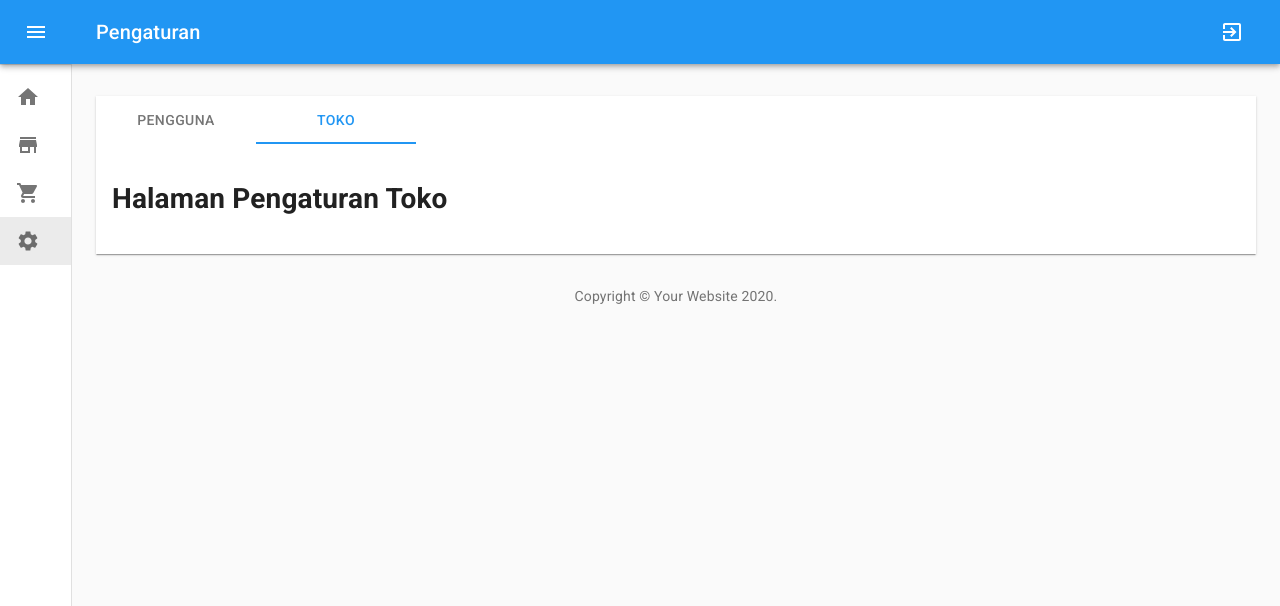
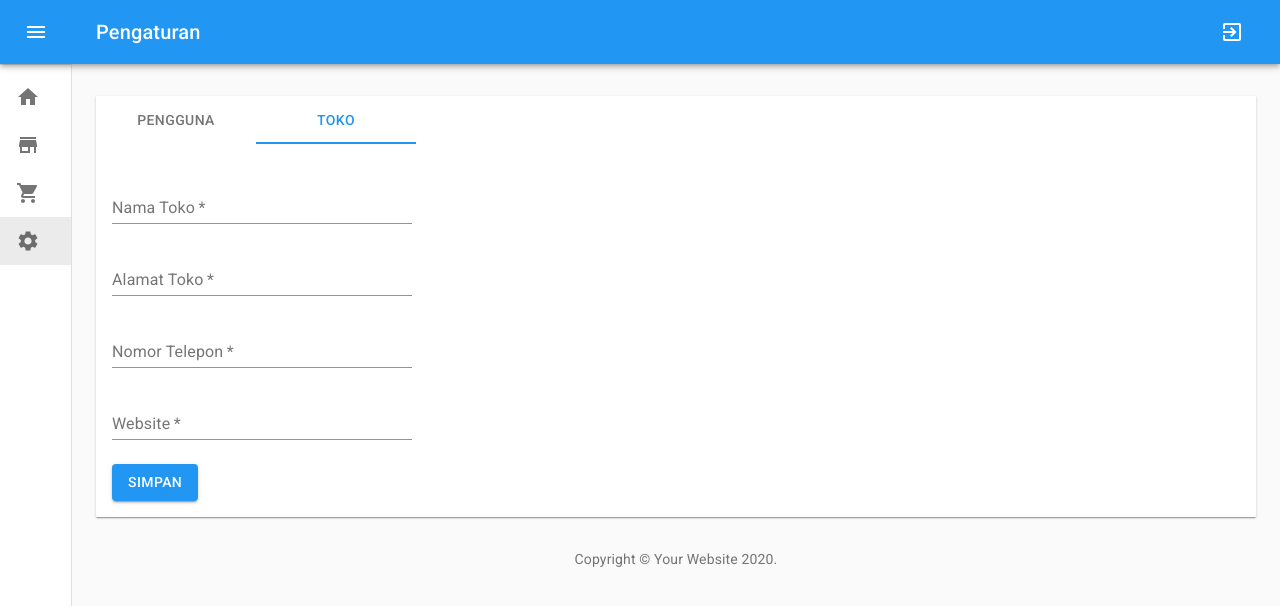
Before and after one commit to toufanialfarisi/aplikasi-penjualan-react-firebase, a React (Create React App) app: page /pengaturan/toko in a window 1280 px wide. Shown: the top 606 px of the page. Built offline with nearby package versions, Linux system fonts and the light colour scheme; no server answers; sample sign-in values are in the browser's storage.

Commit message:
hari ke-3 : Informasi Toko

```diff
--- /dev/null
+++ b/src/pages/private/pengaturan/styles/toko.js
@@ -0,0 +1,14 @@
+import {makeStyles} from '@material-ui/core/styles';
+
+const useStyles = makeStyles(theme => ({
+    pengaturanToko:{
+        display:'flex',
+        flexDirection:'column',
+        width:300
+    },
+    tombolSimpan:{
+        marginTop:theme.spacing(2)
+    }
+}));
+
+export default useStyles;
--- a/src/pages/private/pengaturan/toko.js
+++ b/src/pages/private/pengaturan/toko.js
@@ -1,9 +1,159 @@
-import React from 'react';
+import React, {useState} from 'react';
+import TextField from '@material-ui/core/TextField'
+import Button from '@material-ui/core/Button';
+import isUrl from 'validator/lib/isURL';
+// styles
+import useStyles from './styles/toko';
+
+// import firebase hook
+import {useFirebase} from '../../../components/FirebaseProvider';
 
 function Toko(){
+
+    const classes = useStyles();
+
+    const {firestore, user} = useFirebase();
+
+    const tokoDoc = firestore.doc(`toko/${user.uid}`)
+
+    const [form, setForm] = useState({
+         nama:'',
+         alamat:'',
+         telepon:'',
+         website:''
+    });
+
+    const [error, setError] = useState({
+        nama:'',
+        alamat:'',
+        telepon:'',
+        website:''
+    })
+
+    const [isSubmitting, setSubmitting] = useState(false);
+
+    const handleChange = (e) => {
+        setForm({
+            ...form,
+            [e.target.name]:e.target.value
+        })
+
+        setError({
+            ...error,
+            [e.target.name]:''
+        })
+
+    }
+
+    console.log(form)
+
+
+    const validate = () => {
+
+        const newError = {...error};
+
+        if(!form.nama){
+            newError.nama = "Nama wajib diisi";
+        }
+        if (!form.alamat){
+            newError.alamat = "Alamat wajib diisi";
+        }
+        if (!form.telepon){
+            newError.telepon = "Telepon wajib diisi";
+        }
+        if (!form.website) {
+            newError.website = "Website wajib diisi";
+        } else if (!isUrl(form.website)){
+            newError.website = "Website tidak valid";
+        }
+
+        return newError;
+    }
+
+    const handleSubmit = async (e) => {
+        e.preventDefault();
+        const findErrors = validate();
+        if (Object.values(findErrors).some(err=>err!=='')){
+            setError(findErrors);
+        } else {
+            setSubmitting(true)
+            try {
+                await tokoDoc.set(form, {merge:true});
+            } catch(e){
+
+            }
+            setSubmitting(false)
+
+
+        }
+    }
+
     return(
-        <div>
-            <h1>Halaman Pengaturan Toko</h1>
+        <div className={classes.pengaturanToko}>
+        <form onSubmit={handleSubmit} noValidate>
+            <TextField
+                name="nama"
+                id="nama"
+                label="Nama Toko"
+                margin="normal"
+                fullWidth
+                required
+                onChange={handleChange}
+                value={form.nama}
+                disabled={isSubmitting}
+                helperText={error.nama}
+                error={error.nama?true:false}
+            />
+            <TextField
+                name="alamat"
+                id="alamat"
+                label="Alamat Toko"
+                margin="normal"
+                required
+                fullWidth
+                rowsMax={3}
+                multiline
+                onChange={handleChange}
+                value={form.alamat}
+                disabled={isSubmitting}
+                helperText={error.alamat}
+                error={error.alamat?true:false}
+            />
+            <TextField
+                name="telepon"
+                id="telepon"
+                label="Nomor Telepon"
+                margin="normal"
+                fullWidth
+                required
+                onChange={handleChange}
+                value={form.telepon}
+                disabled={isSubmitting}
+                helperText={error.telepon}
+                error={error.telepon?true:false}
+            />
+            <TextField
+                name="website"
+                id="website"
+                label="Website"
+                margin="normal"
+                fullWidth
+                required
+                onChange={handleChange}
+                value={form.website}
+                disabled={isSubmitting}
+                helperText={error.website}
+                error={error.website?true:false}
+            />
+            <Button
+                type="submit"
+                onClick={handleSubmit}
+                className={classes.tombolSimpan}
+                variant="contained"
+                color="primary">
+                Simpan
+            </Button>
+        </form>
         </div>
     )
 }
```
